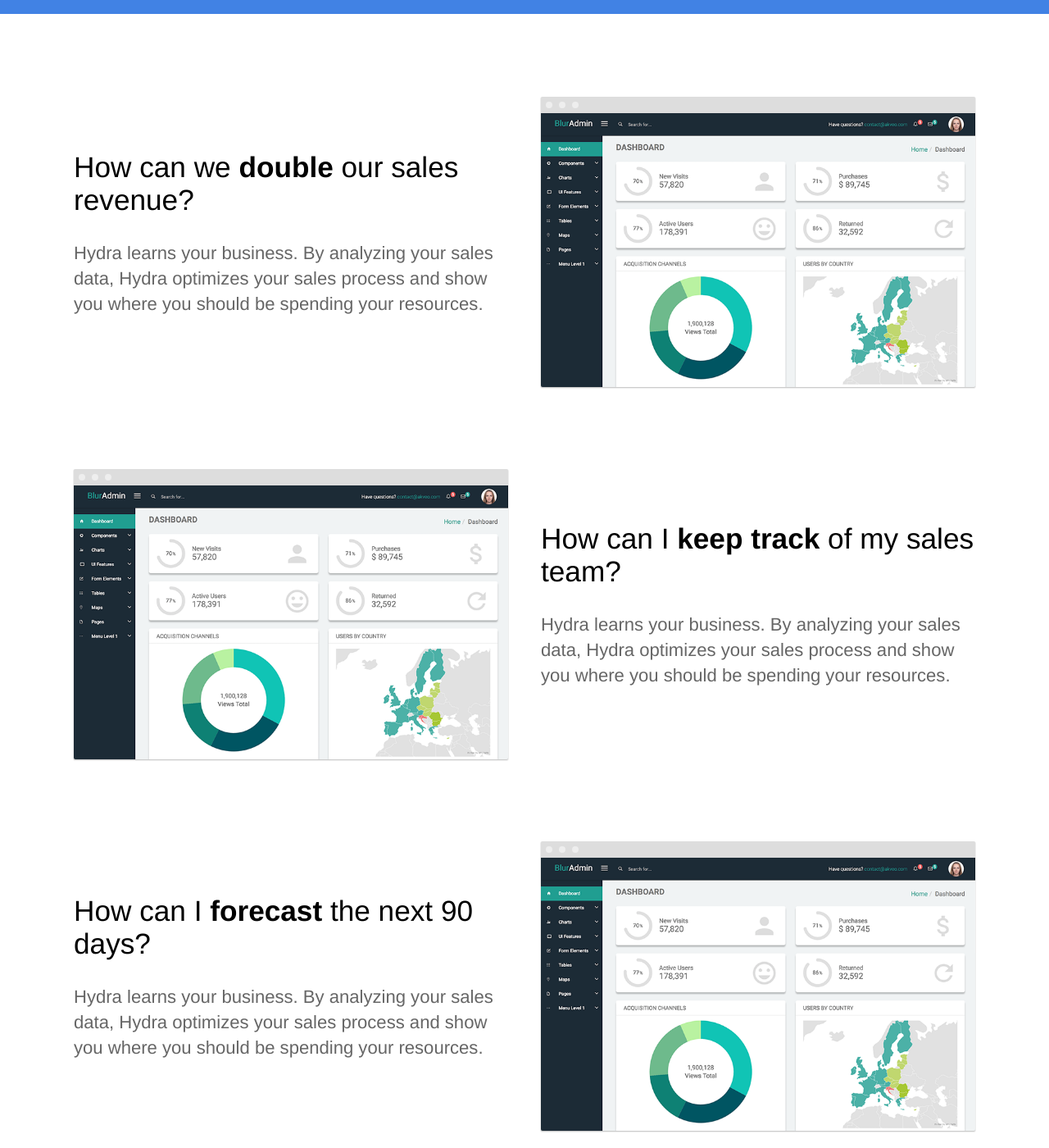
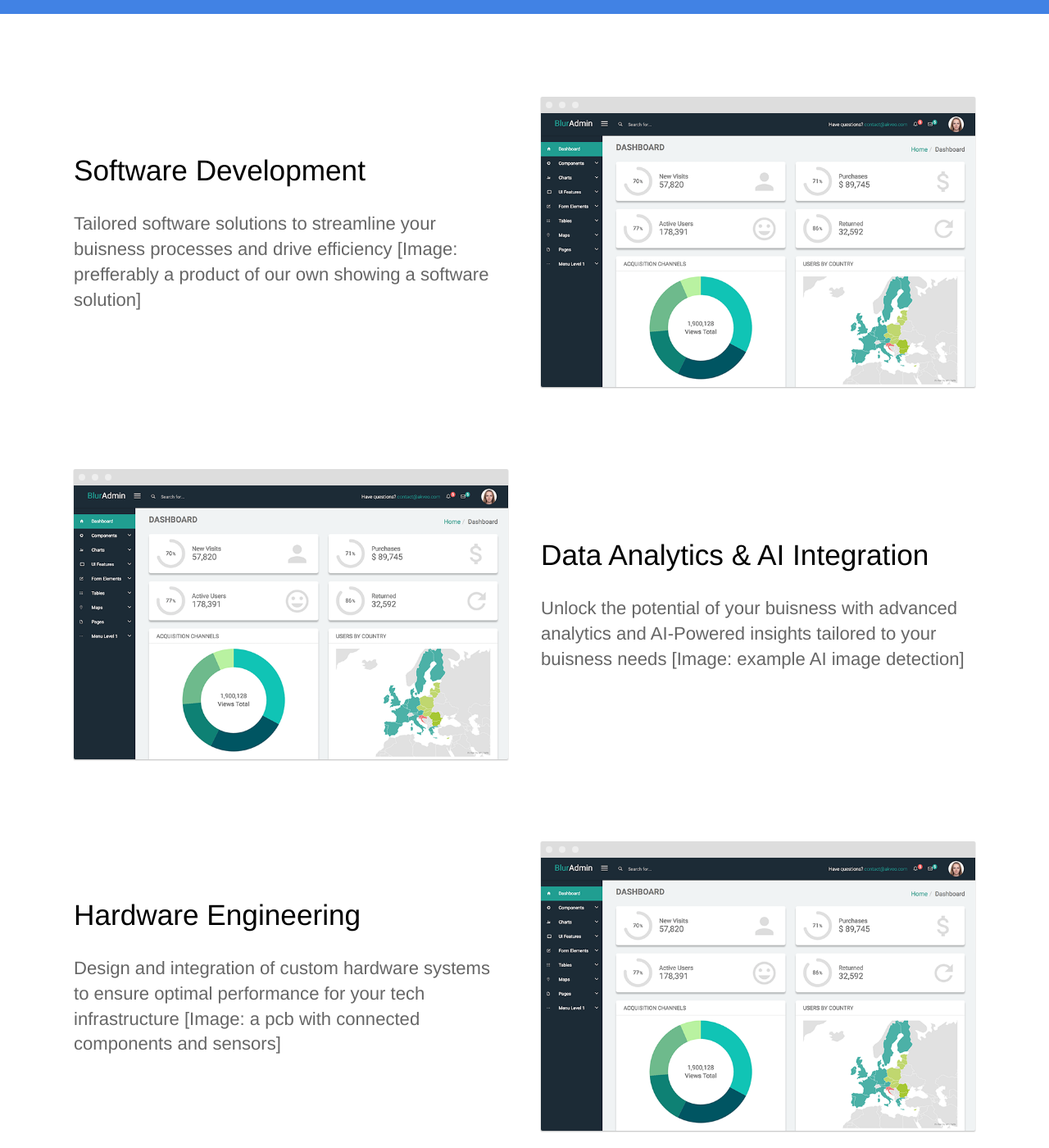
Before and after one commit to dhivans/SSKD-Solutions, a Jekyll site: the page built from index.html, in a window 1280 px wide and 1400 px high, scrolled down 919 px. Shown: the whole window at 82% size. Built offline with Jekyll 4.4.1, drawn with Linux system fonts in a browser that asks for light colours; some of the changed text lies outside the part shown.

Commit message:
Update index.html

```diff
--- a/index.html
+++ b/index.html
@@ -4,9 +4,9 @@
 ---
 <section class="hero">
 	<div class="text-container">
-		<h1 class="editable">The last sales CRM <strong>you'll ever need</strong></h1>
-		<p class="subtext editable">Track and optimize your sales team in real time.</p>
-		<div class="cta button alt"><a href="{{ site.baseurl }}/contact/">Get Started Free</a></div>
+		<h1 class="editable">Our Tech Expertise, <strong>Your Business Success</strong></h1>
+		<p class="subtext editable">Cutting-edge solutions for growth and innovation.</p>
+		<div class="cta button alt"><a href="{{ site.baseurl }}/contact/">Contact Us Today!</a></div>
 		<div>
 			<img src="{{ site.baseurl }}/images/dashboard.png" alt="Screenshot" class="screenshot editable" />
 		</div>
@@ -17,8 +17,8 @@
 	<section>
 		<div class="container flex">
 			<div class="text editable">
-				<h2>How can we <strong>double</strong> our sales revenue?</h2>
-				<p>Hydra learns your business. By analyzing your sales data, Hydra optimizes your sales process and show you where you should be spending your resources. </p>
+				<h2>Software Development</h2>
+				<p>Tailored software solutions to streamline your buisness processes and drive efficiency [Image: prefferably a product of our own showing a software solution]</p>
 			</div>
 			<div class="image">
 				<img src="{{ site.baseurl }}/images/dashboard.png" alt="Screenshot" class="screenshot editable" />
@@ -29,8 +29,8 @@
 	<section>
 		<div class="container flex">
 			<div class="text editable">
-				<h2>How can I <strong>keep track</strong> of my sales team?</h2>
-				<p>Hydra learns your business. By analyzing your sales data, Hydra optimizes your sales process and show you where you should be spending your resources.</p>
+				<h2>Data Analytics & AI Integration</h2>
+				<p>Unlock the potential of your buisness with advanced analytics and AI-Powered insights tailored to your buisness needs [Image: example AI image detection]</p>
 			</div>
 			<div class="image">
 				<img src="{{ site.baseurl }}/images/dashboard.png" alt="Screenshot" class="screenshot editable" />
@@ -41,10 +41,21 @@
 	<section>
 		<div class="container flex">
 			<div class="text editable">
-				<h2>How can I <strong>forecast</strong> the next 90 days?</h2>
-				<p>Hydra learns your business. By analyzing your sales data, Hydra optimizes your sales process and show you where you should be spending your resources.</p>
+				<h2>Hardware Engineering</h2>
+				<p>Design and integration of custom hardware systems to ensure optimal performance for your tech infrastructure [Image: a pcb with connected components and sensors]</p>
 			</div>
 			<div class="image">
+				<img src="{{ site.baseurl }}/images/dashboard.png" alt="Screenshot" class="screenshot editable" />
+			</div>
+		</div>
+	</section>
+
+	<section class="hero">
+		<div class="text-container">
+			<h1 class="editable">Case Studies and Success Stories</strong></h1>
+			<p class="subtext editable">Boosted efficicency of 3D print farms by 25% through AI Spagetti detection</p>
+			<div class="cta button alt"><a href="{{ site.baseurl }}/contact/">Contact Us Today!</a></div>
+			<div>
 				<img src="{{ site.baseurl }}/images/dashboard.png" alt="Screenshot" class="screenshot editable" />
 			</div>
 		</div>
@@ -55,15 +66,15 @@
 			<div class="testimonial-block">
 				<div class="square-image"><img src="https://source.unsplash.com/6anudmpILw4/600x400" alt="Jim James" class="editable"></div>
 				<blockquote>
-					<p class="editable">Hydra has shaped the business we have today. We have a repeatable sales process and a strategy to scale our team. I recommend Hydra to any business looking to improve their sales.</p>
-					<p class="editable author">Jim James - CEO of Global Corp.</p>
+					<p class="editable">Customer Comment here</p>
+					<p class="editable author">Jim James - CEO of ___________</p>
 				</blockquote>
 			</div>
 		</div>
 	</section>
 
 	<section class="bottom-cta">
-		<h2 class="editable"><strong>Improve</strong> your sales process today</h2>
-		<div class="button alt"><a href="#">Get Started Free</a></div>
+		<h2 class="editable"><strong>Improve</strong> your buisness success today</h2>
+		<div class="cta button alt"><a href="{{ site.baseurl }}/contact/">Contact Us Today!</a></div>
 	</section>
 </div>
```
